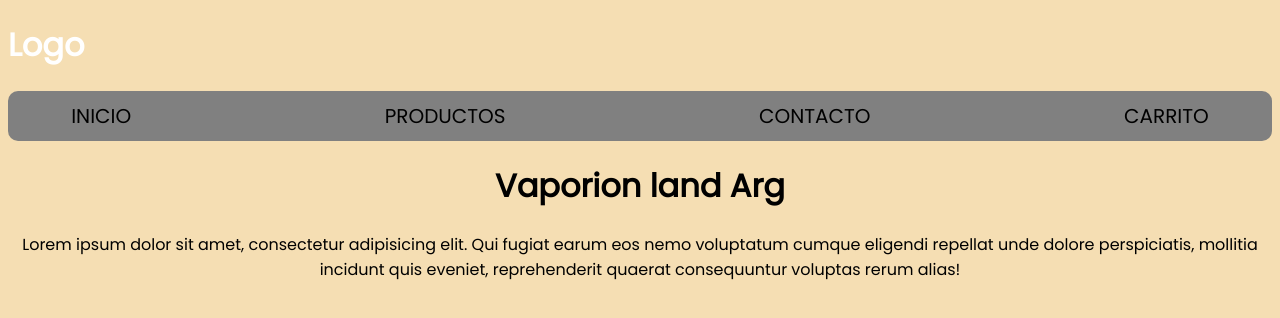
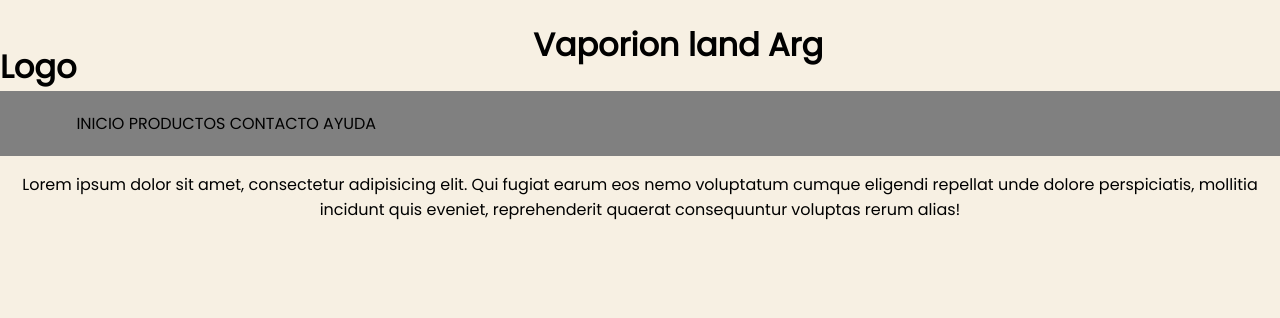
Before and after one commit to Nanbush/Vaporion, a plain HTML site: page index.html in a window 1280 px wide. Drawn offline with Linux system fonts and the light colour scheme; files that its build step writes are made by us from their sources.

Commit message:
actualizacion

```diff
--- a/index.html
+++ b/index.html
@@ -3,22 +3,38 @@
 
 <head>
     <title>Vaporion Land Arg</title>
-    <link rel="stylesheet" href="Nanbush/Vaporion/styles.css">
+    <link rel="stylesheet" href="styles.css">
     <link href='https://fonts.googleapis.com/css?family=Poppins' rel='stylesheet'>
 </head>
 
 <body>
     <header>
-        <h1 id="Logo">Logo</h1>
-        <nav>
-            <a href="#" class="nav-enlace">INICIO</a>
-            <a href="#" class="nav-enlace">PRODUCTOS</a>
-            <a href="#" class="nav-enlace">CONTACTO</a>
-            <a href="#" class="nav-enlace">CARRITO</a>
-        </nav>
+        <div class="cabecera">
+            <h1 class="logo">Logo</h1>
+            <h1 class="titulo">Vaporion land Arg</h1>
+        </div>
+        <ul class="menu" >
+            <li><a href="#" class="boton">INICIO</a>
+                <ul>
+                    <li><a href="#" class="boton">PRODUCTOS1</a></li>
+                    <li><a href="#" class="boton">PRODUCTOS2</a></li>
+                    <li><a href="#" class="boton">PRODUCTOS3</a></li>
+                </ul>
+            </li>
+            <li><a href="#" class="boton">PRODUCTOS</a>
+                <ul>
+                    <li><a href="#" class="boton">PRODUCTOS1</a></li>
+                    <li><a href="#" class="boton">PRODUCTOS2</a></li>
+                    <li><a href="#" class="boton">PRODUCTOS3</a></li>
+                </ul>
+            </li>
+            </li>
+            <li><a href="#" class="boton">CONTACTO</a></li>
+            <li><a href="#" class="boton">AYUDA</a></li>
+        </ul>
+
     </header>
     <div>
-        <h1 tag:"Titulo">Vaporion land Arg</h1>
         <div>
             <p id="parrafo1">Lorem ipsum dolor sit amet, consectetur adipisicing elit. Qui fugiat earum eos nemo
                 voluptatum cumque eligendi repellat unde dolore perspiciatis, mollitia incidunt quis eveniet,
--- a/styles.css
+++ b/styles.css
@@ -1,36 +1,51 @@
-#Logo{
-    color: white;
+body{
+    background-color: rgb(247, 240, 227);
+    font-family: 'Poppins';
+    margin: 0;
+    }
+.logo{float: left;
+        text-align: left;
+}
+.titulo{text-align: center;}
+.menu{
+    background-color: grey;
+    padding: 20px;
 }
 
-nav{
-    background-color: grey;
-    display: flex;
-    justify-content:space-between;
-    padding-top: 10px;
-    padding-bottom: 10px;
-    padding-left: 5%;
-    padding-right: 5%;
-    border-radius: 10px;
-}
-
-.nav-enlace{
-    font-size: 20px;
-    text-decoration: none;
-    color: black;
+.menu li{
+    position: relative;
     display: inline-block;
-}
-
-.nav-enlace:hover{
-    color: white;
-}
-
-body{
-    background-color: wheat;
-    font-family: 'Poppins';
 
 }
 
-div{
+.menu li:hover ul{
+    display: block;
+}
+
+.menu ul{
+    display: none;
+    position:absolute;
+    top: 100%;
+    background-color: rgb(128, 128, 128);
+    padding: 30px 15px;
+    border-radius: 10px;
+
+}
+
+
+.menu ul li a{
+    display: block;
+    padding: 0;
+    margin: 0;
+}
+
+.boton {
+    color: black;
+    text-decoration: none;
+    text-align: left;
+}
+
+p{
     text-align: center;
 }
 
```
